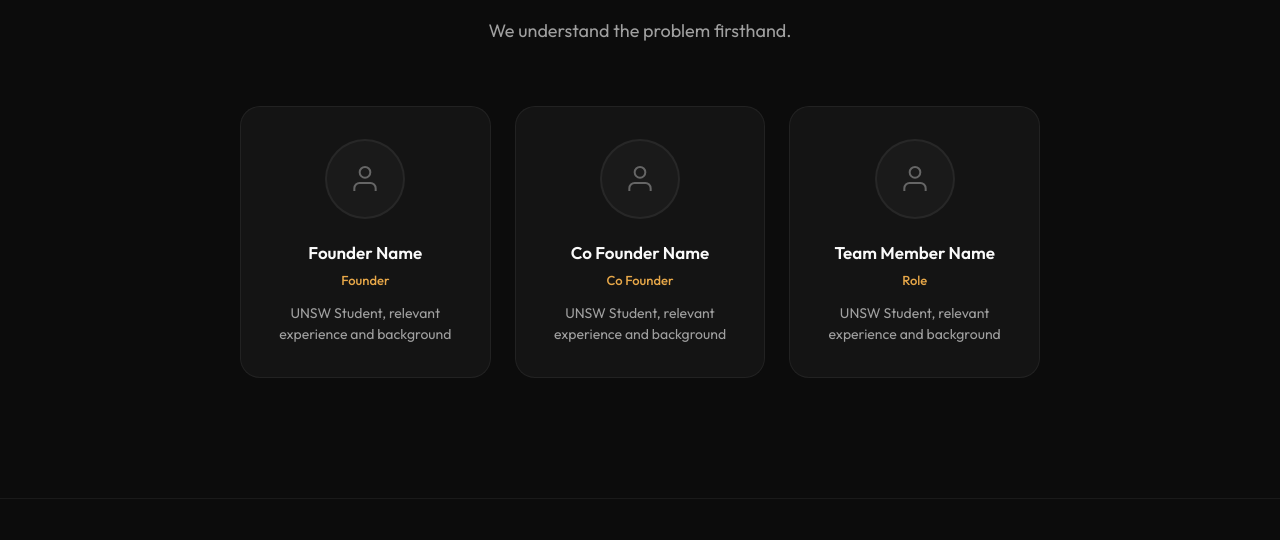
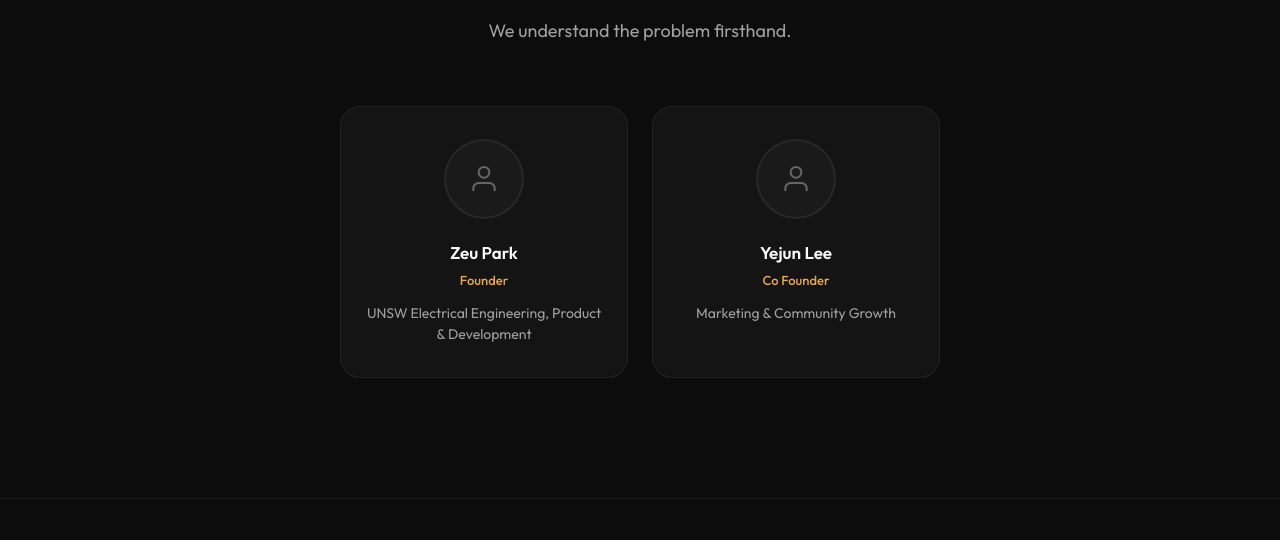
Before and after one commit to ZeuPark/UniMarket, a plain HTML site: page index.html in a window 1280 px wide. Shown: the part 6215-6755 px from the top of the page. Drawn offline with Linux system fonts and the light colour scheme.

Commit message:
Update team section with founder info
- Zeu Park: Founder, Electrical Engineering, Product & Dev
- Yejun Lee: Co Founder, Marketing & Community Growth

Co-Authored-By: Claude Opus 4.5 <noreply@anthropic.com>

```diff
--- a/index.html
+++ b/index.html
@@ -1532,16 +1532,16 @@
                 <p class="section-description">We understand the problem firsthand.</p>
             </div>
 
-            <div class="team-grid">
+            <div class="team-grid" style="grid-template-columns: repeat(2, 1fr); max-width: 600px;">
                 <div class="team-card reveal">
                     <div class="team-avatar">
                         <svg width="32" height="32" viewBox="0 0 24 24" fill="none" stroke="currentColor" stroke-width="1.5">
                             <path d="M20 21v-2a4 4 0 0 0-4-4H8a4 4 0 0 0-4 4v2"/><circle cx="12" cy="7" r="4"/>
                         </svg>
                     </div>
-                    <h3>Founder Name</h3>
+                    <h3>Zeu Park</h3>
                     <p class="role">Founder</p>
-                    <p class="bio">UNSW Student, relevant experience and background</p>
+                    <p class="bio">UNSW Electrical Engineering, Product & Development</p>
                 </div>
                 <div class="team-card reveal">
                     <div class="team-avatar">
@@ -1549,19 +1549,9 @@
                             <path d="M20 21v-2a4 4 0 0 0-4-4H8a4 4 0 0 0-4 4v2"/><circle cx="12" cy="7" r="4"/>
                         </svg>
                     </div>
-                    <h3>Co Founder Name</h3>
+                    <h3>Yejun Lee</h3>
                     <p class="role">Co Founder</p>
-                    <p class="bio">UNSW Student, relevant experience and background</p>
-                </div>
-                <div class="team-card reveal">
-                    <div class="team-avatar">
-                        <svg width="32" height="32" viewBox="0 0 24 24" fill="none" stroke="currentColor" stroke-width="1.5">
-                            <path d="M20 21v-2a4 4 0 0 0-4-4H8a4 4 0 0 0-4 4v2"/><circle cx="12" cy="7" r="4"/>
-                        </svg>
-                    </div>
-                    <h3>Team Member Name</h3>
-                    <p class="role">Role</p>
-                    <p class="bio">UNSW Student, relevant experience and background</p>
+                    <p class="bio">Marketing & Community Growth</p>
                 </div>
             </div>
         </div>
```
